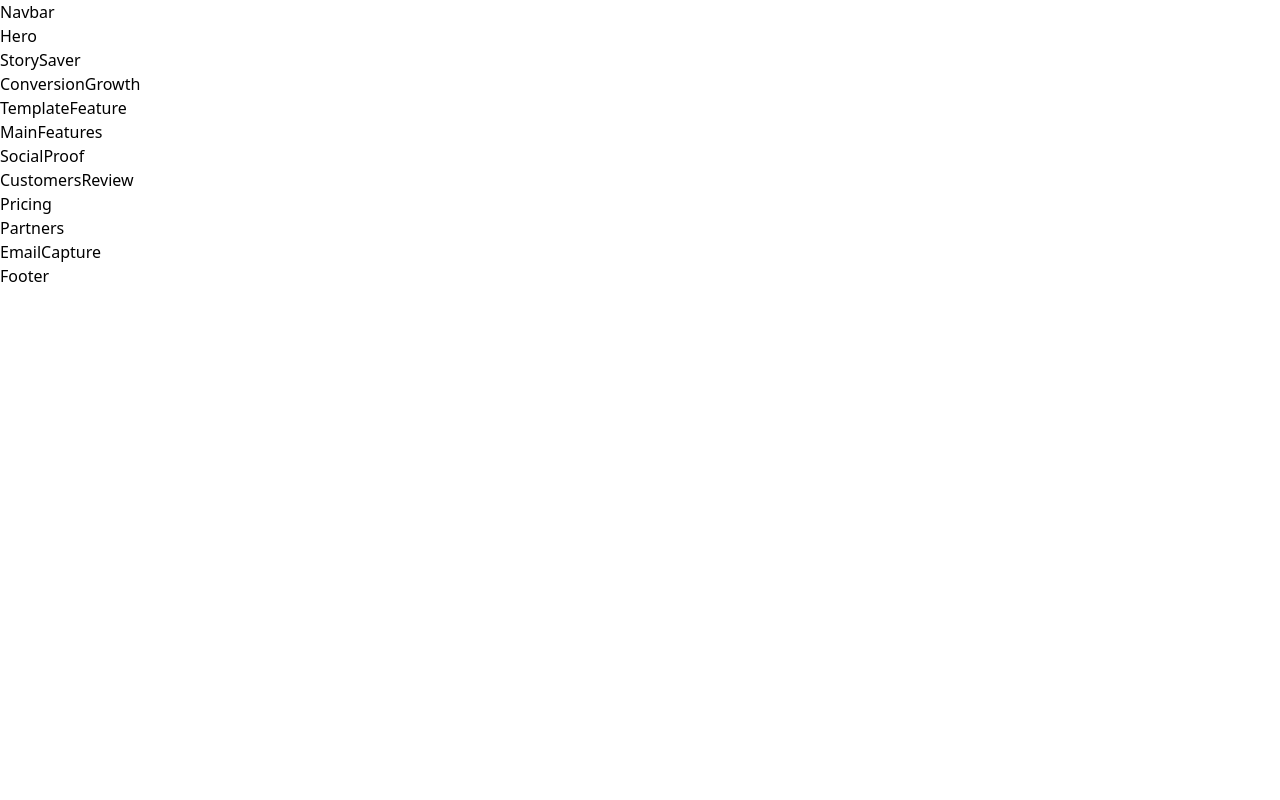
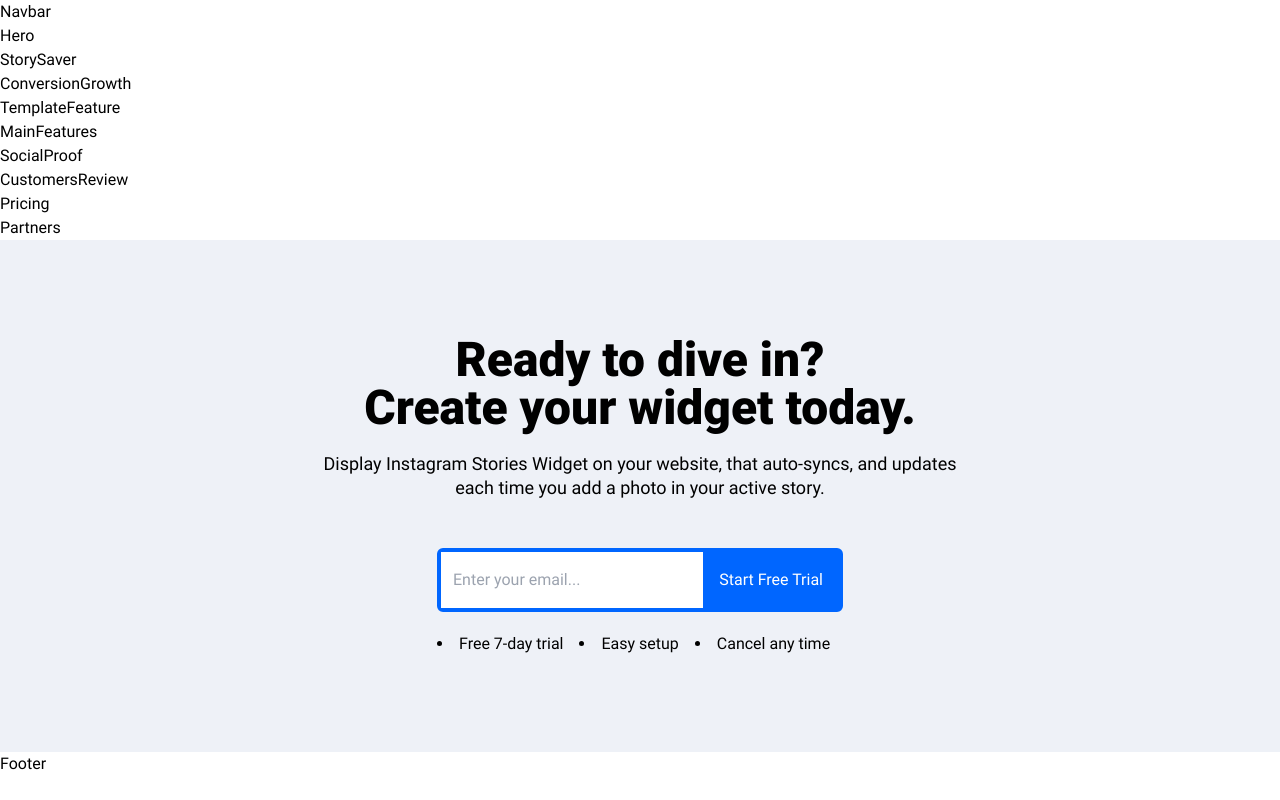
Before and after one commit to thiagonunesbatista/embed-social-reactjs-website, a React (Vite) app: page / in a window 1280 px wide. Built offline with nearby package versions, Linux system fonts and the light colour scheme.

Commit message:
feat: add EmailCapture section desktop layout

```diff
--- /dev/null
+++ b/src/components/Button.tsx
@@ -0,0 +1,11 @@
+interface ButtonProps extends React.ComponentProps<'button'> {
+  children: React.ReactNode
+}
+
+export const Button: React.FC<ButtonProps> = ({ children, ...props }) => {
+  return (
+    <button className='bg-primary text-white py-3 px-4' {...props}>
+      {children}
+    </button>
+  )
+}
--- a/src/components/Container.tsx
+++ b/src/components/Container.tsx
@@ -1,9 +1,13 @@
 import React from 'react'
 
-interface ContainerProps {
+interface ContainerProps extends React.ComponentProps<'div'> {
   children: React.ReactNode
 }
 
-export const Container: React.FC<ContainerProps> = ({ children }) => {
-  return <div className='max-w-7xl mx-auto'>{children}</div>
+export const Container: React.FC<ContainerProps> = ({ children, ...props }) => {
+  return (
+    <div className='max-w-7xl mx-auto' {...props}>
+      {children}
+    </div>
+  )
 }
--- a/src/components/EmailCapture.tsx
+++ b/src/components/EmailCapture.tsx
@@ -1,9 +1,34 @@
 import { Container } from './Container'
+import { EmailTrialCTA } from './EmailTrialCTA'
+import { Heading } from './Heading'
 
 export const EmailCapture = () => {
   return (
-    <section>
-      <Container>EmailCapture</Container>
+    <section className='bg-gray-150 py-24'>
+      <Container className='flex flex-col items-center'>
+        <div className='flex flex-col gap-5 mb-12 w-full max-w-[644px]'>
+          <Heading type='h2' className='text-center font-roboto-900'>
+            Ready to dive in?
+            <br />
+            Create your widget today.
+          </Heading>
+
+          <p className='text-center text-black text-lg leading-6'>
+            Display Instagram Stories Widget on your website, that auto-syncs,
+            and updates each time you add a photo in your active story.
+          </p>
+        </div>
+
+        <div className='flex flex-col gap-5 w-full max-w-[406px]'>
+          <EmailTrialCTA />
+
+          <ul className='flex gap-4 list-disc list-inside '>
+            <li>Free 7-day trial</li>
+            <li>Easy setup</li>
+            <li>Cancel any time</li>
+          </ul>
+        </div>
+      </Container>
     </section>
   )
 }
--- /dev/null
+++ b/src/components/EmailTrialCTA.tsx
@@ -0,0 +1,14 @@
+import { StartTrialButton } from './StartTrialButton'
+
+export const EmailTrialCTA = () => {
+  return (
+    <div className='border-primary border-solid border-4 rounded-md flex w-full justify-between max-w-[406px] bg-white'>
+      <input
+        type='email'
+        placeholder='Enter your email...'
+        className='outline-none py-4 px-3 bg-white text-gray-450 w-full max-w-[250px]'
+      />
+      <StartTrialButton />
+    </div>
+  )
+}
--- /dev/null
+++ b/src/components/Heading.tsx
@@ -0,0 +1,33 @@
+import React, { HTMLProps } from 'react'
+
+interface HeadingProps extends React.HTMLAttributes<HTMLHeadingElement> {
+  type: 'h1' | 'h2' | 'h3' | 'h4' | 'h5' | 'h6'
+  children: React.ReactNode
+  className?: HTMLProps<HTMLElement>['className']
+}
+
+export const Heading: React.FC<HeadingProps> = ({
+  type = 'h1',
+  children,
+  className,
+  ...props
+}) => {
+  if (type === 'h1') {
+    return (
+      <h1
+        className={`text-black text-6xl font-roboto-900 ${className}`}
+        {...props}
+      >
+        {children}
+      </h1>
+    )
+  }
+
+  if (type === 'h2') {
+    return (
+      <h2 className={`text-black text-5xl font-roboto ${className}`} {...props}>
+        {children}
+      </h2>
+    )
+  }
+}
--- /dev/null
+++ b/src/components/StartTrialButton.tsx
@@ -0,0 +1,5 @@
+import { Button } from './Button'
+
+export const StartTrialButton = () => {
+  return <Button>Start Free Trial</Button>
+}
--- a/src/index.css
+++ b/src/index.css
@@ -13,6 +13,10 @@
   font-display: swap;
 }
 
+* {
+  font-family: 'Roboto', sans-serif;
+}
+
 @tailwind base;
 @tailwind components;
 @tailwind utilities;
--- a/tailwind.config.js
+++ b/tailwind.config.js
@@ -3,6 +3,11 @@ export default {
   content: ['./index.html', './src/**/*.{js,ts,jsx,tsx}'],
   theme: {
     extend: {
+      colors: {
+        'gray-150': '#EEF1F7',
+        'gray-450': '#9CA0AC',
+        primary: '#0066FF'
+      },
       fontFamily: {
         roboto: ['Roboto', 'sans-serif'],
         'roboto-900': ['Roboto-900', 'sans-serif']
```
